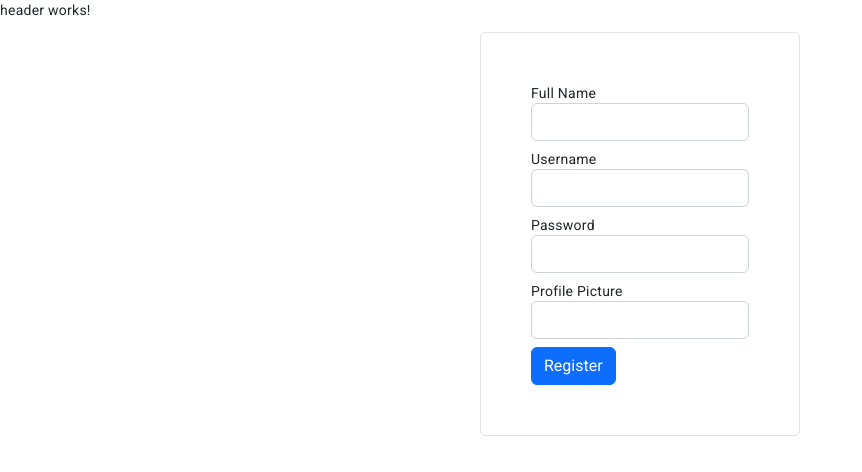
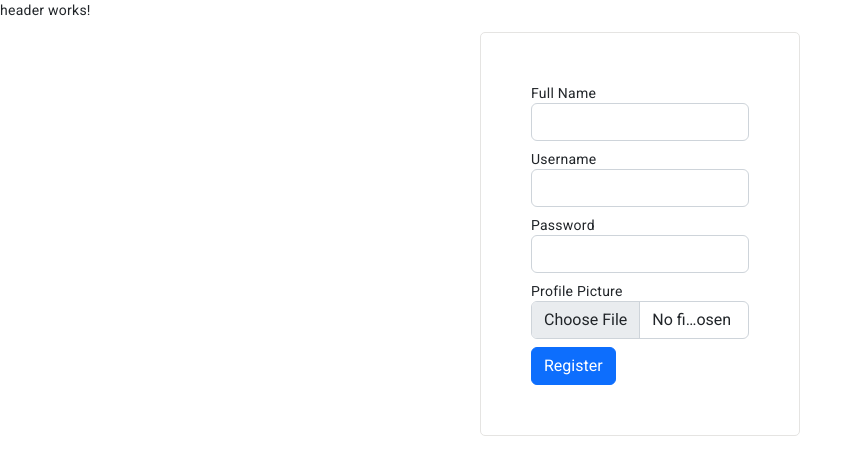
Before and after one commit to a-d14/bugtracker-client, an Angular app: page /user/register in a window 1280 px wide. Shown: the top 472 px of the page, without its empty margins (0-862 px from the left). Built offline with nearby package versions, Linux system fonts and the light colour scheme.

Commit message:
modified registration form

```diff
--- a/src/app/user-registration/user-registration.component.html
+++ b/src/app/user-registration/user-registration.component.html
@@ -14,7 +14,7 @@
         </div>
         <div class="form-group mt-2">
             <label for="">Profile Picture</label>
-            <input class="form-control" type="text" formControlName="profile_picture">
+            <input class="form-control" type="file" accept="image/*" formControlName="profile_picture">
         </div>
         <button class="btn btn-primary mt-2" type="submit" value="submit">Register</button>
     </form>
```
